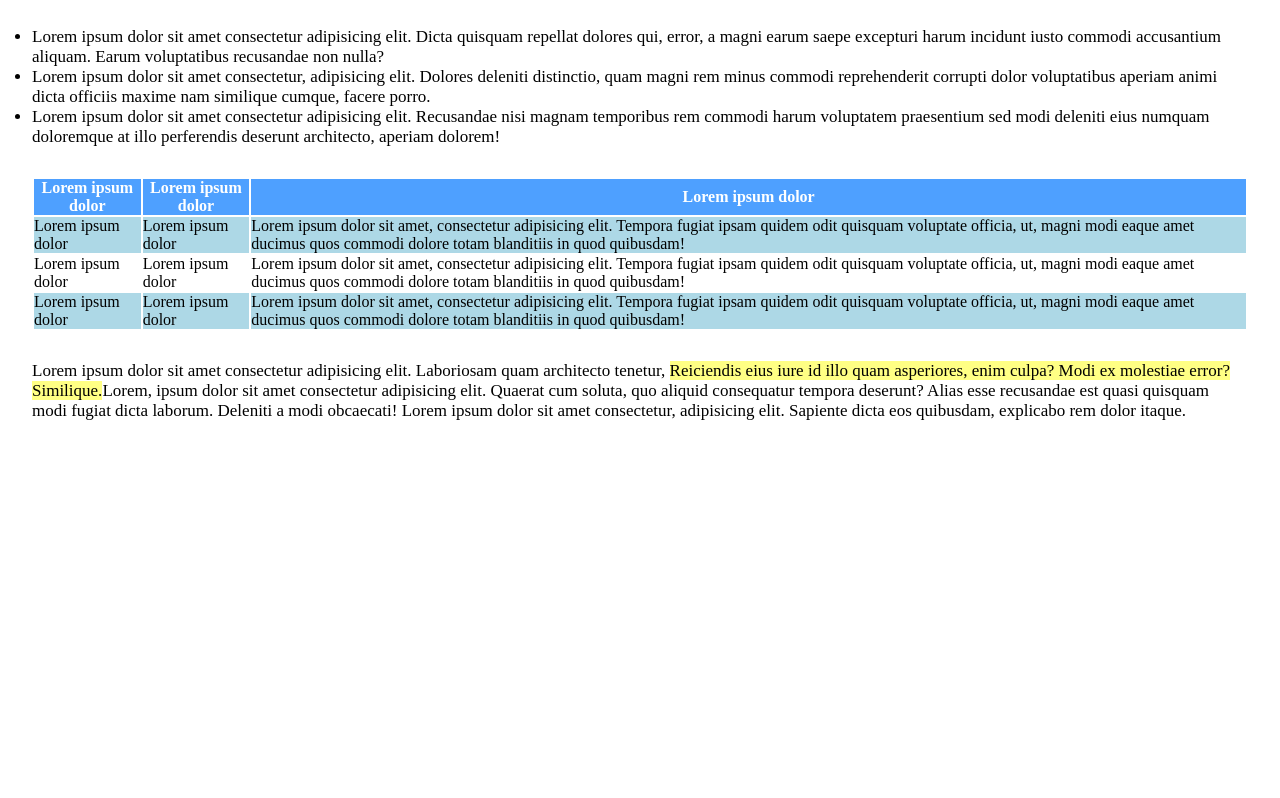
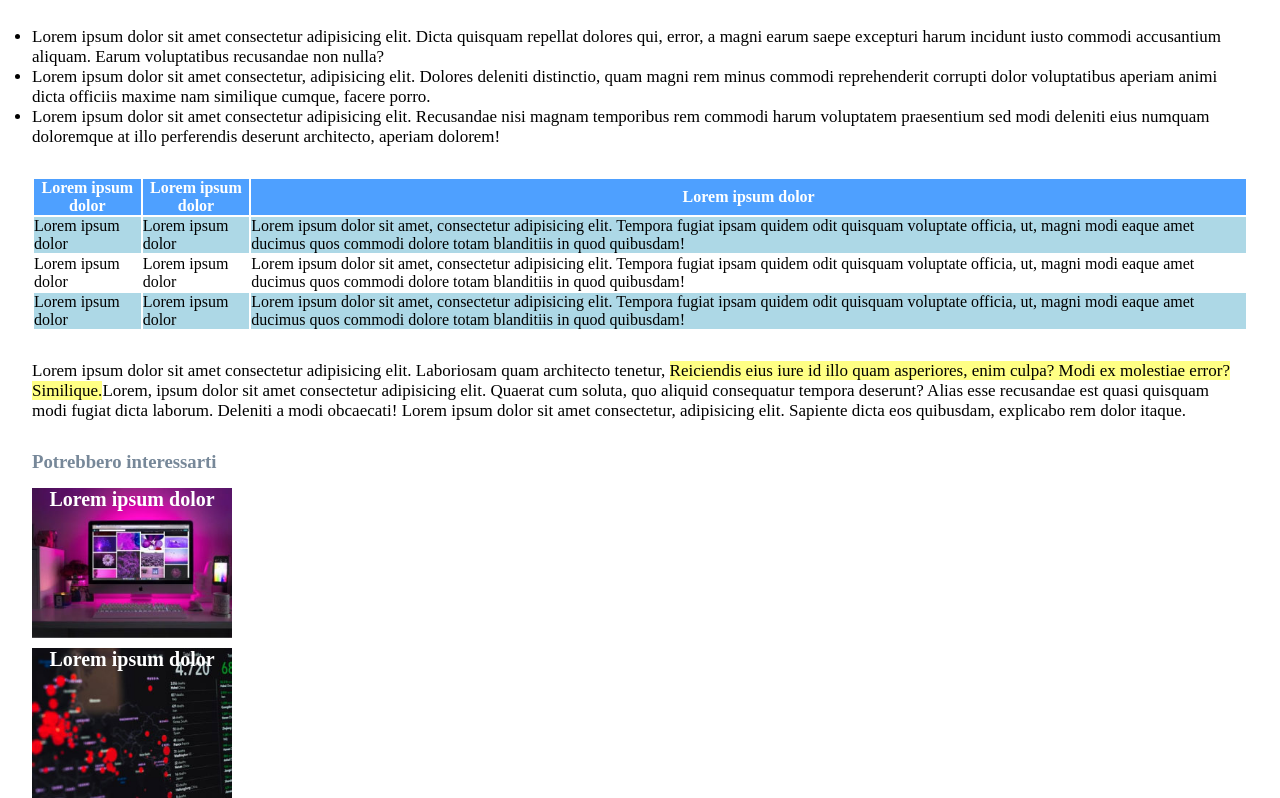
Before and after one commit to zhLisha/html-css-booleaner, a plain HTML site: page index.html in a window 1280 px wide. Shown: the part 759-1557 px from the top of the page. Before the commit the page ends 1210 px from the top, so only its background shows below. Drawn offline with Linux system fonts and the light colour scheme.

Commit message:
footer done

```diff
--- a/CSS/style.css
+++ b/CSS/style.css
@@ -19,6 +19,7 @@
 }
 
 /* main */
+
 
 
 main{
@@ -75,3 +76,36 @@ h1{
 .td-color{
     background-color: lightblue;
 }
+
+/* footer */
+footer{
+    width: 95%;
+    margin: auto;
+}
+
+.other{
+    color: lightslategray;
+    margin-bottom: 15px;
+}
+
+.monitor{
+    width: 200px;
+    height: 150px;
+    background-image: url(../img/monitor.jpg);
+    background-size: cover;
+    margin-bottom: 10px;
+}
+
+.graph{
+    width: 200px;
+    height: 150px;
+    background-image: url(../img/graph.jpg);
+    background-size: cover;
+}
+
+.text{
+    color: white;
+    font-size: 20px;
+    font-weight: 600;
+    text-align: center;
+}
--- a/index.html
+++ b/index.html
@@ -77,5 +77,11 @@
             <p>Lorem ipsum dolor sit amet consectetur adipisicing elit. Laboriosam quam architecto tenetur, <span class="evidenziato">Reiciendis eius iure id illo quam asperiores, enim culpa? Modi ex molestiae error? Similique.</span>Lorem, ipsum dolor sit amet consectetur adipisicing elit. Quaerat cum soluta, quo aliquid consequatur tempora deserunt? Alias esse recusandae est quasi quisquam modi fugiat dicta laborum. Deleniti a modi obcaecati! Lorem ipsum dolor sit amet consectetur, adipisicing elit. Sapiente dicta eos quibusdam, explicabo rem dolor itaque. </p>
         </section>
     </main>
+
+    <footer>
+        <h3 class="other">Potrebbero interessarti</h3>
+        <p class="monitor text">Lorem ipsum dolor</p>
+        <p class="graph text">Lorem ipsum dolor</p>
+    </footer>
 </body>
 </html>
```
